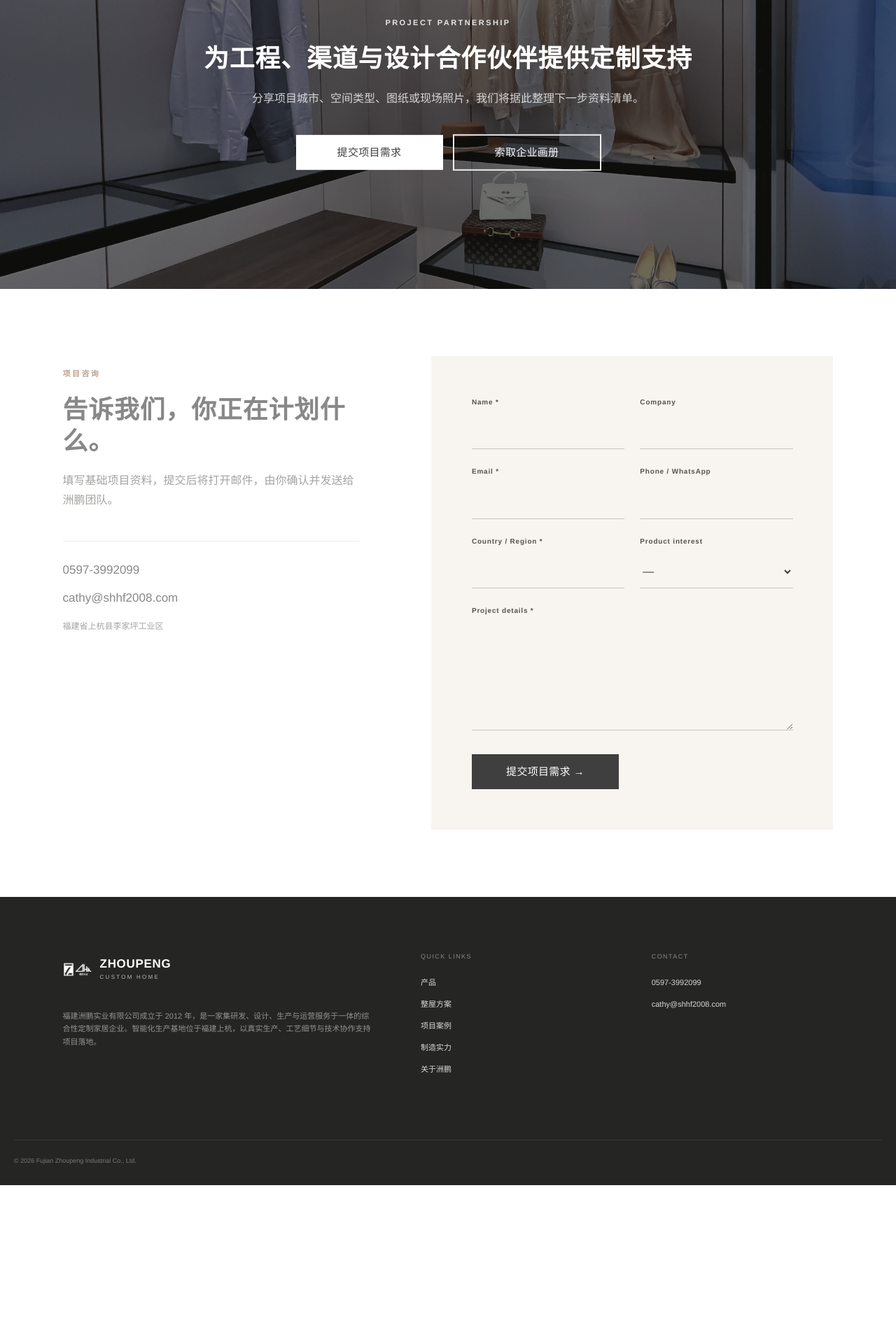
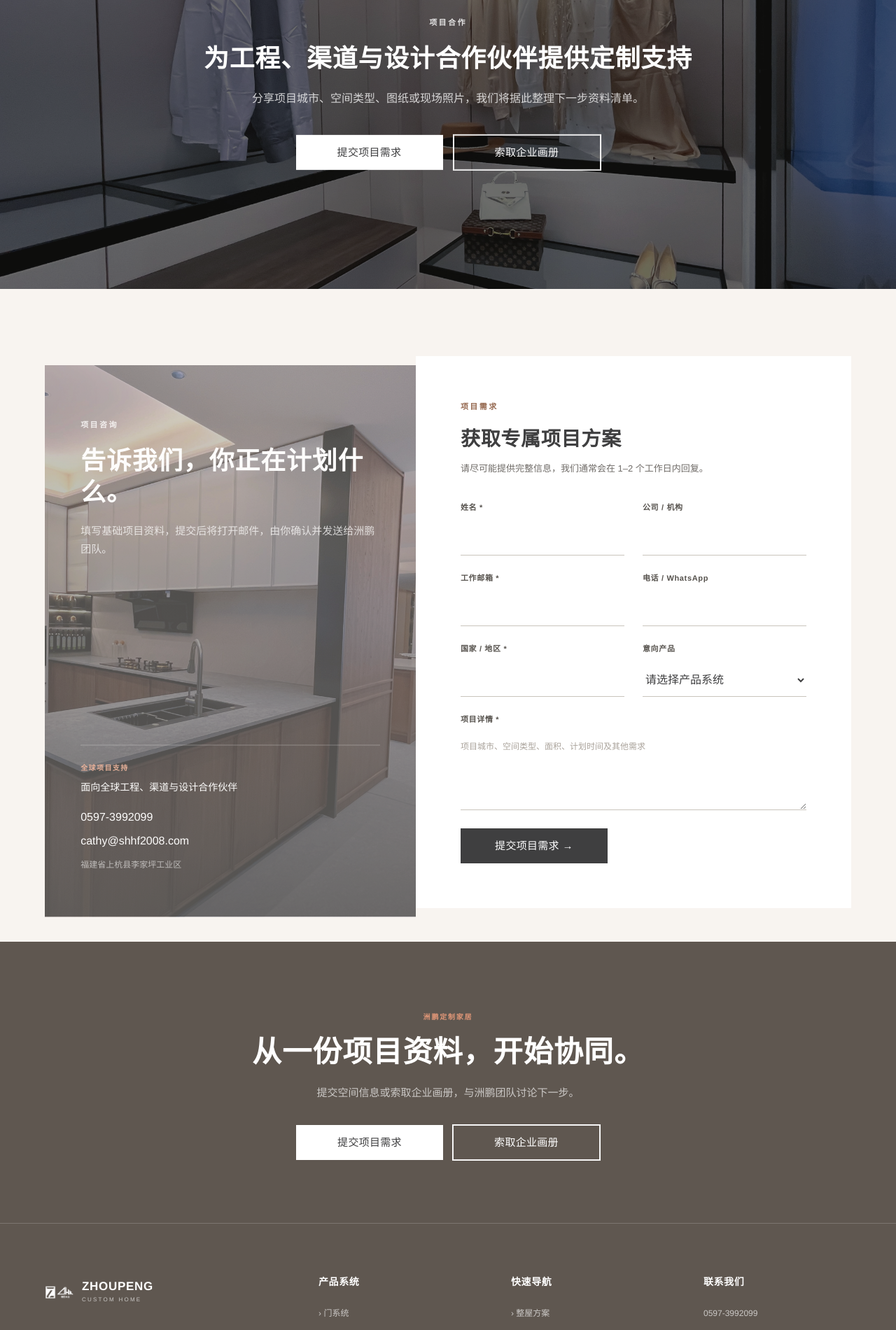
Before and after one commit to ravinque/zhoupeng, a Next.js app: page / in a window 1280 px wide. Shown: the part 5688-7589 px from the top of the page at 70% size. Before the commit the page ends 7382 px from the top, so only its background shows below. Built offline with nearby package versions, Linux system fonts and the light colour scheme.

Commit message:
feat: redesign enquiry and localized footer

```diff
--- a/app/globals.css
+++ b/app/globals.css
@@ -117,26 +117,46 @@ img,video { display:block; max-width:100%; }
 .partner>span>p:not(.eyebrow) { color:rgba(255,255,255,.78); margin-left:auto; margin-right:auto; max-width:700px; }
 .partner aside { display:flex; flex-wrap:wrap; gap:15px; justify-content:center; margin-top:38px; }
 
-.contact { display:grid; gap:clamp(50px,8vw,120px); grid-template-columns:.85fr 1.15fr; margin:auto; max-width:var(--max); padding:96px clamp(24px,7vw,100px); }
-.contact-intro aside { border-top:1px solid var(--line); display:grid; gap:12px; margin-top:44px; padding-top:27px; }
-.contact-intro aside a { font-size:17px; }
-.contact-intro aside span { color:var(--muted); font-size:12px; margin-top:6px; }
-.contact form { background:var(--stone); display:grid; gap:24px 22px; grid-template-columns:1fr 1fr; padding:clamp(28px,4.5vw,64px); }
+.contact { background:var(--stone); display:grid; gap:0; grid-template-columns:.92fr 1.08fr; margin:auto; max-width:1440px; padding:96px clamp(24px,5vw,72px) 48px; }
+.contact-intro { color:#fff; min-height:720px; overflow:hidden; position:relative; }
+.contact-intro>img,.contact-intro-shade { height:100%; inset:0; object-fit:cover; position:absolute; width:100%; }
+.contact-intro-shade { background:linear-gradient(180deg,rgba(28,27,25,.22),rgba(28,27,25,.86)); }
+.contact-intro-copy { left:clamp(32px,4vw,64px); max-width:520px; position:absolute; right:clamp(32px,4vw,64px); top:clamp(52px,6vw,90px); z-index:2; }
+.contact-intro-copy>p:not(.eyebrow) { color:rgba(255,255,255,.76); font-size:15px; line-height:1.75; margin:20px 0 0; }
+.contact-intro aside { border-top:1px solid rgba(255,255,255,.28); bottom:clamp(38px,5vw,70px); display:grid; gap:8px; left:clamp(32px,4vw,64px); padding-top:24px; position:absolute; right:clamp(32px,4vw,64px); z-index:2; }
+.contact-intro aside small { color:var(--accent); font-size:10px; font-weight:700; letter-spacing:.14em; }
+.contact-intro aside strong { font-size:14px; font-weight:500; margin-bottom:10px; }
+.contact-intro aside a { font-size:16px; }
+.contact-intro aside span { color:rgba(255,255,255,.6); font-size:12px; margin-top:4px; }
+.contact form { align-content:start; background:#fff; display:grid; gap:24px 26px; grid-template-columns:1fr 1fr; min-height:720px; padding:clamp(40px,5vw,72px); }
+.form-head { grid-column:1/-1; margin-bottom:12px; max-width:620px; }
+.form-head h3 { font-size:clamp(28px,2.2vw,36px); font-weight:600; letter-spacing:.02em; line-height:1.2; margin:0; }
+.form-head>p:last-child { color:var(--muted); font-size:13px; line-height:1.7; margin:14px 0 0; }
 .contact label { display:grid; gap:8px; }
 .contact label.wide { grid-column:1/-1; }
-.contact label span { color:#56524d; font-size:10px; font-weight:600; letter-spacing:.08em; }
+.contact label span { color:#56524d; font-size:11px; font-weight:600; letter-spacing:.06em; }
 .contact input,.contact select,.contact textarea { background:transparent; border:0; border-bottom:1px solid #c9c4bc; border-radius:0; color:var(--ink); outline:0; padding:12px 0; width:100%; }
-.contact textarea { resize:vertical; }
+.contact textarea { line-height:1.6; min-height:112px; resize:vertical; }
+.contact textarea::placeholder { color:#aaa39b; font-size:12px; }
 .contact input:focus,.contact select:focus,.contact textarea:focus { border-color:#8d6147; }
-.contact form .button { justify-self:start; margin-top:10px; }
+.contact form .button { justify-self:start; margin-top:2px; }
+[dir=rtl] .contact input[name="email"],[dir=rtl] .contact input[name="phone"],[dir=rtl] .contact-intro aside a { direction:ltr; text-align:right; }
 
-footer { background:#252623; color:#fff; }
-.footer-main { display:grid; gap:70px; grid-template-columns:1.7fr 1fr 1fr; margin:auto; max-width:var(--max); padding:78px clamp(24px,7vw,100px); }
-.footer-brand>p { color:rgba(255,255,255,.5); font-size:11px; line-height:1.7; margin-top:23px; max-width:460px; }
+footer { background:#5f5750; color:#fff; }
+.footer-cta { border-bottom:1px solid rgba(255,255,255,.18); margin:auto; padding:100px 24px 90px; text-align:center; }
+.footer-cta>p { color:var(--accent); font-size:10px; font-weight:700; letter-spacing:.18em; margin:0 0 18px; }
+.footer-cta h2 { font-size:clamp(35px,3.3vw,52px); font-weight:600; letter-spacing:.02em; line-height:1.15; margin:0; }
+.footer-cta>span { color:rgba(255,255,255,.68); display:block; font-size:15px; line-height:1.7; margin:20px auto 0; max-width:680px; }
+.footer-cta aside { display:flex; flex-wrap:wrap; gap:14px; justify-content:center; margin-top:34px; }
+.footer-main { display:grid; gap:clamp(35px,5vw,72px); grid-template-columns:1.55fr repeat(3,1fr); margin:auto; max-width:var(--max); padding:72px clamp(24px,5vw,76px); }
+.footer-brand>p { color:rgba(255,255,255,.58); font-size:12px; line-height:1.75; margin-top:23px; max-width:420px; }
 .footer-main>div:not(.footer-brand) { display:flex; flex-direction:column; }
-.footer-main h3 { color:rgba(255,255,255,.45); font-size:9px; letter-spacing:.16em; margin:0 0 22px; }
-.footer-main>div:not(.footer-brand) a { font-size:11px; margin-bottom:13px; opacity:.82; }
-.footer-bottom { border-top:1px solid rgba(255,255,255,.1); color:rgba(255,255,255,.38); font-size:9px; margin:auto; max-width:calc(var(--max) - 200px); padding:22px 0 28px; }
+.footer-main h3 { color:#fff; font-size:14px; font-weight:600; letter-spacing:.04em; margin:0 0 24px; }
+.footer-main>div:not(.footer-brand) a { color:rgba(255,255,255,.68); font-size:12px; margin-bottom:13px; transition:.25s; }
+.footer-main>div:not(.footer-brand) a:hover { color:#fff; transform:translateX(3px); }
+[dir=rtl] .footer-main>div:not(.footer-brand) a:hover { transform:translateX(-3px); }
+.footer-contact span { color:rgba(255,255,255,.48); font-size:11px; line-height:1.65; margin-top:5px; max-width:230px; }
+.footer-bottom { border-top:1px solid rgba(255,255,255,.14); color:rgba(255,255,255,.45); font-size:10px; padding:24px clamp(24px,5vw,76px) 28px; }
 .floating { align-items:center; background:var(--accent); border-radius:28px; bottom:25px; color:#fff; display:flex; font-size:22px; gap:0; height:56px; justify-content:center; overflow:hidden; padding:0 18px; position:fixed; right:25px; transition:width .3s,background .3s; width:56px; z-index:40; }
 [dir=rtl] .floating { left:25px; right:auto; }
 .floating:hover { background:#cd7f62; width:138px; }
@@ -186,12 +206,16 @@ footer { background:#252623; color:#fff; }
   .factory-grid { grid-template-columns:1fr; }
   .factory-grid article+article { margin-top:24px; }
   .partner { height:540px; }
-  .contact { display:block; padding:72px 18px; }
-  .contact form { grid-template-columns:1fr; margin-top:52px; }
+  .contact { display:block; padding:0; }
+  .contact-intro { min-height:560px; }
+  .contact form { grid-template-columns:1fr; min-height:0; padding:58px 24px; }
+  .form-head { grid-column:auto; margin-bottom:8px; }
   .contact label.wide { grid-column:auto; }
+  .footer-cta { padding:78px 24px 70px; }
   .footer-main { gap:42px; grid-template-columns:1fr 1fr; padding:62px 24px; }
   .footer-brand { grid-column:1/-1; }
-  .footer-bottom { margin:0 24px; }
+  .footer-contact { grid-column:1/-1; }
+  .footer-bottom { padding-left:24px; padding-right:24px; }
   .floating { bottom:14px; height:48px; padding:0; right:14px; width:48px; }
   .floating:hover { width:48px; }
   .floating:hover span { margin:0; max-width:0; opacity:0; }
--- a/app/page.tsx
+++ b/app/page.tsx
@@ -79,6 +79,31 @@ const ui = {
     "Complete the project brief. Your email app will open so you can review and send the information to Zhoupeng.",
     "أكمل معلومات المشروع وسيفتح بريدك لمراجعة الرسالة وإرسالها.",
   ] as Triple,
+  partnerKicker: ["项目合作", "PROJECT PARTNERSHIP", "شراكة المشاريع"] as Triple,
+  formKicker: ["项目需求", "PROJECT BRIEF", "ملخص المشروع"] as Triple,
+  formTitle: ["获取专属项目方案", "Get a tailored project proposal", "احصل على مقترح مخصص لمشروعك"] as Triple,
+  formNote: ["请尽可能提供完整信息，我们通常会在 1–2 个工作日内回复。", "Share as much detail as possible. We normally reply within 1–2 business days.", "شارك أكبر قدر ممكن من التفاصيل. نرد عادة خلال يوم أو يومي عمل."] as Triple,
+  nameLabel: ["姓名", "Name", "الاسم"] as Triple,
+  companyLabel: ["公司 / 机构", "Company / Organization", "الشركة / المؤسسة"] as Triple,
+  emailLabel: ["工作邮箱", "Business email", "البريد الإلكتروني للعمل"] as Triple,
+  phoneLabel: ["电话 / WhatsApp", "Phone / WhatsApp", "الهاتف / واتساب"] as Triple,
+  countryLabel: ["国家 / 地区", "Country / Region", "الدولة / المنطقة"] as Triple,
+  interestLabel: ["意向产品", "Product interest", "المنتج المطلوب"] as Triple,
+  interestPlaceholder: ["请选择产品系统", "Select a product system", "اختر نظام المنتج"] as Triple,
+  detailsLabel: ["项目详情", "Project details", "تفاصيل المشروع"] as Triple,
+  detailsPlaceholder: ["项目城市、空间类型、面积、计划时间及其他需求", "Project city, space type, area, target date and other requirements", "مدينة المشروع ونوع المساحة والمساحة والموعد المستهدف والمتطلبات الأخرى"] as Triple,
+  address: ["福建省上杭县李家坪工业区", "Lijiaping Industrial Zone, Shanghang, Fujian, China", "منطقة ليجيا بينغ الصناعية، شانغهانغ، فوجيان، الصين"] as Triple,
+  responseLabel: ["全球项目支持", "GLOBAL PROJECT SUPPORT", "دعم المشاريع العالمية"] as Triple,
+  responseValue: ["面向全球工程、渠道与设计合作伙伴", "For projects, dealers and design partners worldwide", "للمشاريع والوكلاء وشركاء التصميم حول العالم"] as Triple,
+  footerCtaKicker: ["洲鹏定制家居", "ZHOUPENG CUSTOM HOME", "تشو بنغ للمنزل المخصص"] as Triple,
+  footerCtaTitle: ["从一份项目资料，开始协同。", "Start with your project brief.", "ابدأ بملخص مشروعك."] as Triple,
+  footerCtaText: ["提交空间信息或索取企业画册，与洲鹏团队讨论下一步。", "Share your space requirements or request the catalogue to discuss the next step with our team.", "شارك متطلبات المساحة أو اطلب الكتالوج لمناقشة الخطوة التالية مع فريقنا."] as Triple,
+  footerProducts: ["产品系统", "Products", "المنتجات"] as Triple,
+  footerLinks: ["快速导航", "Get Started", "ابدأ هنا"] as Triple,
+  footerContact: ["联系我们", "Contact", "اتصل بنا"] as Triple,
+  copyright: ["福建洲鹏实业有限公司。保留所有权利。", "Fujian Zhoupeng Industrial Co., Ltd. All rights reserved.", "شركة فوجيان تشو بنغ الصناعية المحدودة. جميع الحقوق محفوظة."] as Triple,
+  emailSubject: ["洲鹏项目咨询", "Zhoupeng project enquiry", "استفسار مشروع تشو بنغ"] as Triple,
+  languageLabel: ["语言", "Language", "اللغة"] as Triple,
 };
 
 const systems = [
@@ -141,8 +166,17 @@ export default function Home() {
   const submit = (event: FormEvent<HTMLFormElement>) => {
     event.preventDefault();
     const data = Object.fromEntries(new FormData(event.currentTarget).entries());
-    const body = Object.entries(data).map(([key, value]) => `${key}: ${value}`).join("\n");
-    window.location.href = mailtoUrl(`Zhoupeng project enquiry | ${data.company || data.name}`, body);
+    const fieldLabels: Record<string, Triple> = {
+      name: ui.nameLabel,
+      company: ui.companyLabel,
+      email: ui.emailLabel,
+      phone: ui.phoneLabel,
+      country: ui.countryLabel,
+      interest: ui.interestLabel,
+      details: ui.detailsLabel,
+    };
+    const body = Object.entries(data).map(([key, value]) => `${pick(fieldLabels[key], language)}: ${value}`).join("\n");
+    window.location.href = mailtoUrl(`${pick(ui.emailSubject, language)} | ${data.company || data.name}`, body);
   };
 
   return (
@@ -156,7 +190,7 @@ export default function Home() {
           {ui.nav.map((item, i) => <a href={`#${ui.navIds[i]}`} key={i}>{pick(item, language)}</a>)}
         </nav>
         <div className="header-actions">
-          <select value={language} onChange={(e) => changeLanguage(e.target.value as Lang)} aria-label="Language">
+          <select value={language} onChange={(e) => changeLanguage(e.target.value as Lang)} aria-label={pick(ui.languageLabel, language)}>
             <option value="zh">中文</option><option value="en">English</option><option value="ar">العربية</option>
           </select>
           <a className="contact-link" href="#contact">{pick(ui.contact, language)}</a>
@@ -213,21 +247,36 @@ export default function Home() {
 
       <section className="partner">
         <img src={asset("/zp/banners/about-02.jpg")} alt="" /><div />
-        <span><p className="eyebrow light-text">PROJECT PARTNERSHIP</p><h2>{pick(ui.partnerTitle, language)}</h2><p>{pick(ui.partnerText, language)}</p><aside><a className="button light" href="#contact">{pick(ui.start, language)}</a><a className="button outline" href={mailtoUrl("Request Zhoupeng Catalogue", "")}>{pick(ui.catalog, language)}</a></aside></span>
+        <span><p className="eyebrow light-text">{pick(ui.partnerKicker, language)}</p><h2>{pick(ui.partnerTitle, language)}</h2><p>{pick(ui.partnerText, language)}</p><aside><a className="button light" href="#contact">{pick(ui.start, language)}</a><a className="button outline" href={mailtoUrl(pick(ui.catalog, language), "")}>{pick(ui.catalog, language)}</a></aside></span>
       </section>
 
       <section className="contact" id="contact">
-        <div className="contact-intro"><p className="eyebrow">{pick(ui.contactKicker, language)}</p><h2>{pick(ui.contactTitle, language)}</h2><p>{pick(ui.contactText, language)}</p><aside><a href={`tel:${CONTACT_PHONE_TEL}`}>{CONTACT_PHONE}</a><a href={`mailto:${CONTACT_EMAIL}`}>{CONTACT_EMAIL}</a><span>{language === "zh" ? "福建省上杭县李家坪工业区" : "Lijiaping Industrial Zone, Shanghang, Fujian, China"}</span></aside></div>
+        <div className="contact-intro">
+          <img src={asset("/zp/banners/hero-03.jpg")} alt="" />
+          <div className="contact-intro-shade" />
+          <div className="contact-intro-copy"><p className="eyebrow light-text">{pick(ui.contactKicker, language)}</p><h2>{pick(ui.contactTitle, language)}</h2><p>{pick(ui.contactText, language)}</p></div>
+          <aside><small>{pick(ui.responseLabel, language)}</small><strong>{pick(ui.responseValue, language)}</strong><a href={`tel:${CONTACT_PHONE_TEL}`}>{CONTACT_PHONE}</a><a href={`mailto:${CONTACT_EMAIL}`}>{CONTACT_EMAIL}</a><span>{pick(ui.address, language)}</span></aside>
+        </div>
         <form onSubmit={submit}>
-          <label><span>Name *</span><input name="name" required /></label><label><span>Company</span><input name="company" /></label>
-          <label><span>Email *</span><input name="email" type="email" required /></label><label><span>Phone / WhatsApp</span><input name="phone" /></label>
-          <label><span>Country / Region *</span><input name="country" required /></label><label><span>Product interest</span><select name="interest"><option value="">—</option>{systems.map((s) => <option key={pick(s.name, language)}>{pick(s.name, language)}</option>)}</select></label>
-          <label className="wide"><span>Project details *</span><textarea name="details" rows={5} required /></label>
+          <div className="form-head"><p className="eyebrow">{pick(ui.formKicker, language)}</p><h3>{pick(ui.formTitle, language)}</h3><p>{pick(ui.formNote, language)}</p></div>
+          <label><span>{pick(ui.nameLabel, language)} *</span><input name="name" autoComplete="name" required /></label><label><span>{pick(ui.companyLabel, language)}</span><input name="company" autoComplete="organization" /></label>
+          <label><span>{pick(ui.emailLabel, language)} *</span><input name="email" type="email" autoComplete="email" required /></label><label><span>{pick(ui.phoneLabel, language)}</span><input name="phone" autoComplete="tel" /></label>
+          <label><span>{pick(ui.countryLabel, language)} *</span><input name="country" autoComplete="country-name" required /></label><label><span>{pick(ui.interestLabel, language)}</span><select name="interest"><option value="">{pick(ui.interestPlaceholder, language)}</option>{systems.map((s) => <option key={pick(s.name, language)}>{pick(s.name, language)}</option>)}</select></label>
+          <label className="wide"><span>{pick(ui.detailsLabel, language)} *</span><textarea name="details" placeholder={pick(ui.detailsPlaceholder, language)} rows={3} required /></label>
           <button className="button dark" type="submit">{pick(ui.start, language)} →</button>
         </form>
       </section>
 
-      <footer><div className="footer-main"><div className="footer-brand"><a className="brand" href="#home"><img src={asset("/zp/logo.png")} alt="" /><span><strong>ZHOUPENG</strong><small>CUSTOM HOME</small></span></a><p>{pick(ui.aboutText, language)}</p></div><div><h3>QUICK LINKS</h3>{ui.nav.map((item, i) => <a href={`#${ui.navIds[i]}`} key={i}>{pick(item, language)}</a>)}</div><div><h3>CONTACT</h3><a href={`tel:${CONTACT_PHONE_TEL}`}>{CONTACT_PHONE}</a><a href={`mailto:${CONTACT_EMAIL}`}>{CONTACT_EMAIL}</a></div></div><div className="footer-bottom">© {new Date().getFullYear()} Fujian Zhoupeng Industrial Co., Ltd.</div></footer>
+      <footer>
+        <div className="footer-cta"><p>{pick(ui.footerCtaKicker, language)}</p><h2>{pick(ui.footerCtaTitle, language)}</h2><span>{pick(ui.footerCtaText, language)}</span><aside><a className="button light" href="#contact">{pick(ui.start, language)}</a><a className="button outline" href={mailtoUrl(pick(ui.catalog, language), "")}>{pick(ui.catalog, language)}</a></aside></div>
+        <div className="footer-main">
+          <div className="footer-brand"><a className="brand" href="#home"><img src={asset("/zp/logo.png")} alt="" /><span><strong>ZHOUPENG</strong><small>CUSTOM HOME</small></span></a><p>{pick(ui.aboutText, language)}</p></div>
+          <div><h3>{pick(ui.footerProducts, language)}</h3>{systems.slice(0, 4).map((system, i) => <a href="#products" key={i}>› {pick(system.name, language)}</a>)}</div>
+          <div><h3>{pick(ui.footerLinks, language)}</h3>{ui.nav.slice(1).map((item, i) => <a href={`#${ui.navIds[i + 1]}`} key={i}>› {pick(item, language)}</a>)}</div>
+          <div className="footer-contact"><h3>{pick(ui.footerContact, language)}</h3><a href={`tel:${CONTACT_PHONE_TEL}`}>{CONTACT_PHONE}</a><a href={`mailto:${CONTACT_EMAIL}`}>{CONTACT_EMAIL}</a><span>{pick(ui.address, language)}</span></div>
+        </div>
+        <div className="footer-bottom">© {new Date().getFullYear()} {pick(ui.copyright, language)}</div>
+      </footer>
       <a className="floating" href="#contact">+ <span>{pick(ui.contact, language)}</span></a>
     </main>
   );
```
